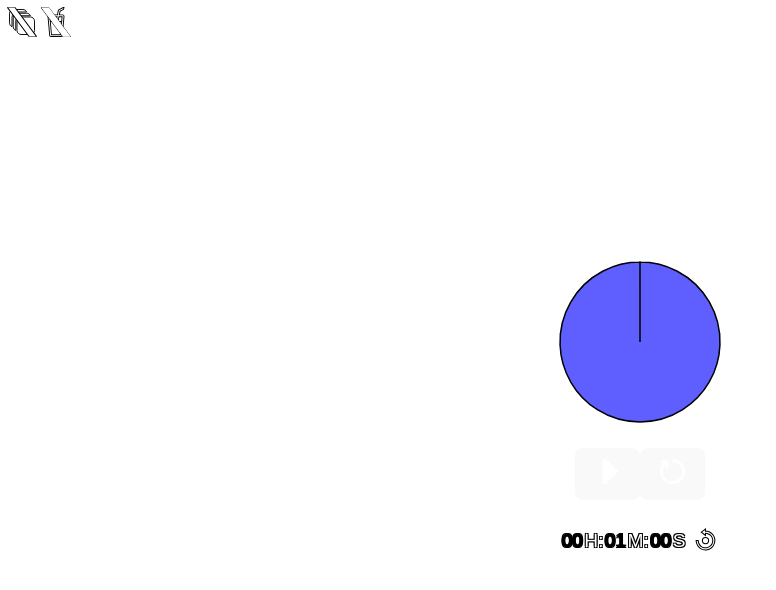
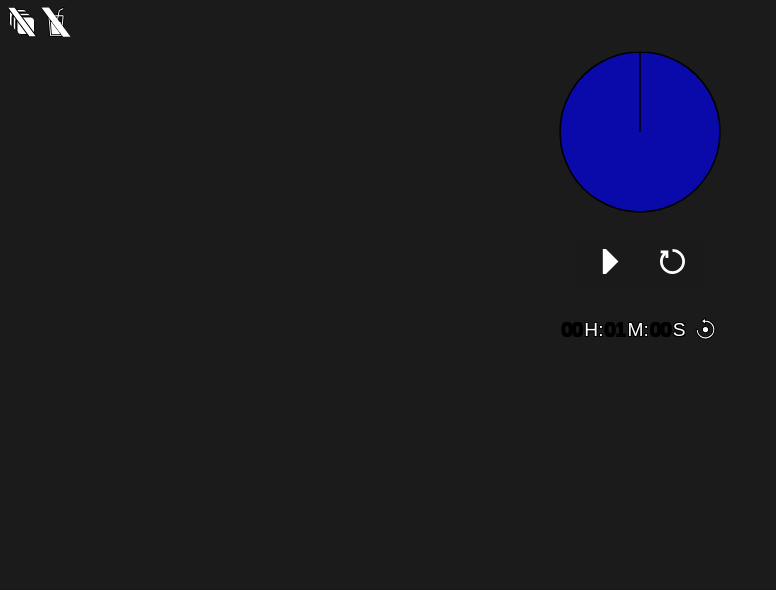
Before and after one commit to JackWanamaker/React-Time-Timer-WIth-Tauri, a React (Vite) app: page / in a window 1280 px wide. Shown: the top 590 px of the page, without its empty margins (0-776 px from the left). Built offline with nearby package versions, Linux system fonts and the light colour scheme.

Commit message:
Made changes to index.css. Removed light mode specific CSS. Chnages color of outline of buttons being hovered over. Removed some webkit line that was unecesary

```diff
--- a/src/index.css
+++ b/src/index.css
@@ -27,7 +27,7 @@ a:hover {
 body {
   margin: 0;
   display: flex;
-  place-items: center;
+  justify-content: center;
   position: relative;
   min-width: 320px;
   min-height: 100vh;
@@ -50,22 +50,10 @@ button {
   transition: border-color 0.25s;
 }
 button:hover {
-  border-color: #646cff;
+  border-color: #c7c7c7;
 }
+
 button:focus,
 button:focus-visible {
-  outline: 4px auto -webkit-focus-ring-color;
+  outline: 4px auto;
 }
-
-@media (prefers-color-scheme: light) {
-  :root {
-    color: #213547;
-    background-color: #ffffff;
-  }
-  a:hover {
-    color: #747bff;
-  }
-  button {
-    background-color: #f9f9f9;
-  }
-}
```
Also changed, not shown: Next Steps.txt.
